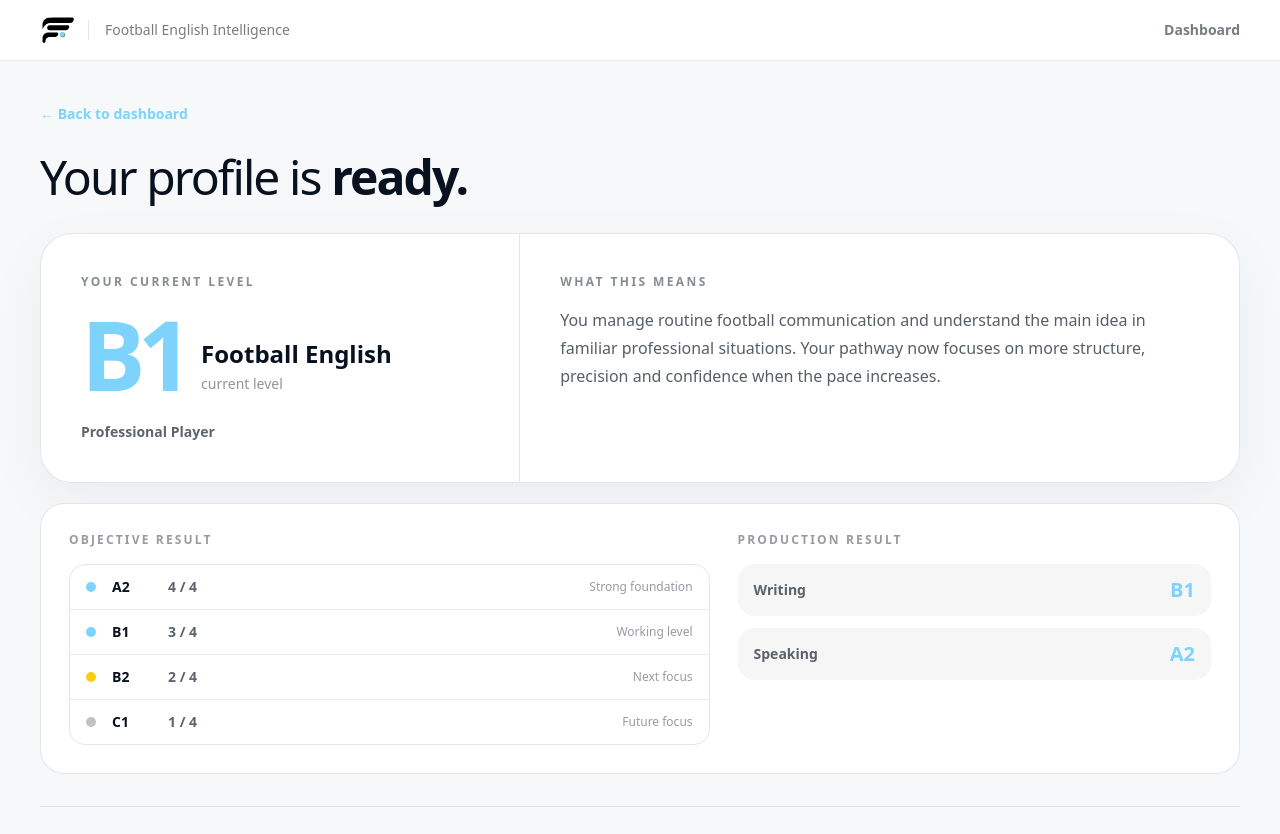
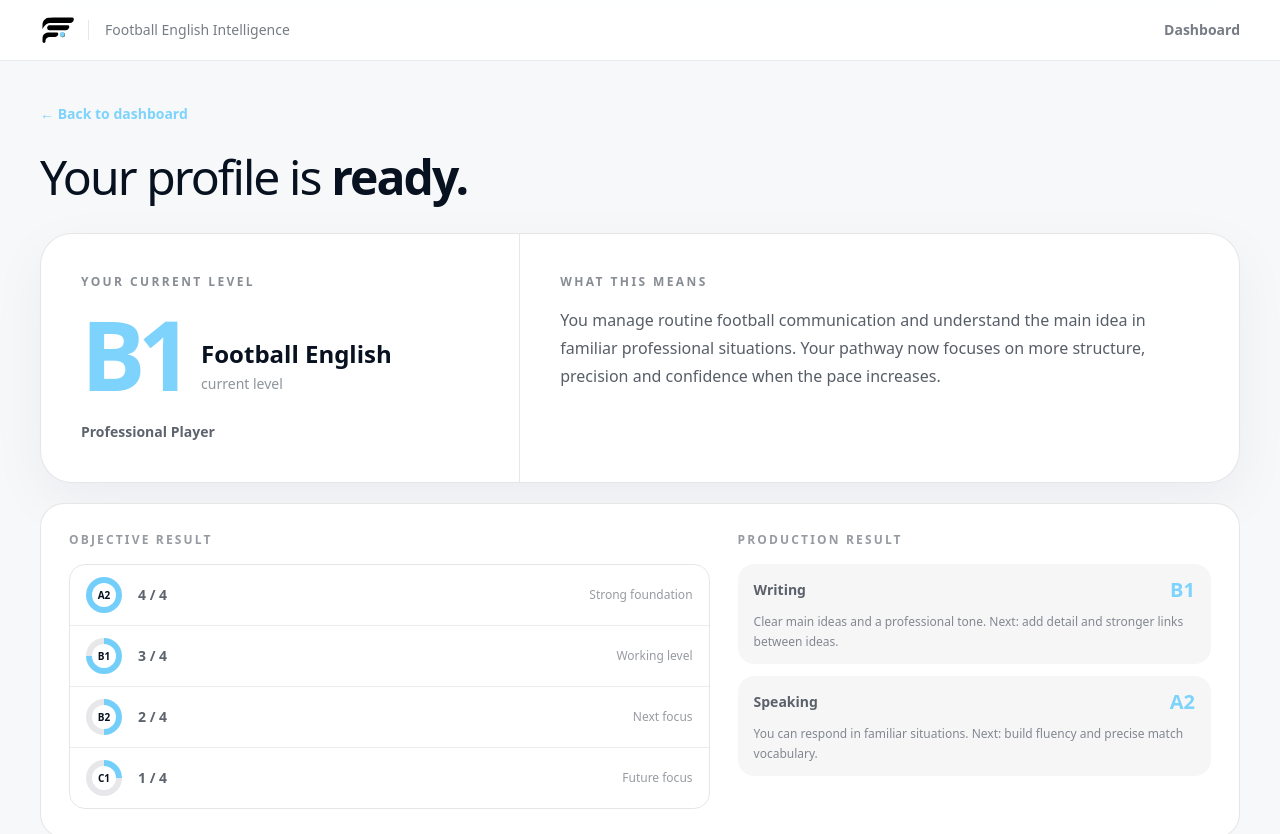
Before and after one commit to feifootball/fei-platform, a Next.js app: page /diagnostic/results/1 in a window 1280 px wide. Shown: the top 834 px of the page. Built offline with nearby package versions, Linux system fonts and the light colour scheme; no server answers; the database is empty.

Commit message:
Add circular evidence and richer production results

```diff
--- a/app/diagnostic/results/[attemptId]/page.tsx
+++ b/app/diagnostic/results/[attemptId]/page.tsx
@@ -164,14 +164,15 @@ export default function DiagnosticResultPage() {
               <p className="text-xs font-black uppercase tracking-[0.18em] text-fei-bg/42">Objective result</p>
               <div className="mt-4 overflow-hidden rounded-2xl border border-fei-bg/10">
                 {[
-                  ['A2', '4 / 4', 'Strong foundation', 'bg-fei-sky'],
-                  ['B1', '3 / 4', 'Working level', 'bg-fei-sky'],
-                  ['B2', '2 / 4', 'Next focus', 'bg-fei-yellow'],
-                  ['C1', '1 / 4', 'Future focus', 'bg-fei-bg/25'],
-                ].map(([level, score, status, dot]) => (
-                  <div key={level} className="flex items-center gap-4 border-b border-fei-bg/[0.08] px-4 py-3 last:border-b-0">
-                    <span className={`h-2.5 w-2.5 shrink-0 rounded-full ${dot}`} />
-                    <span className="w-10 text-sm font-black text-fei-bg">{level}</span>
+                  ['A2', '4 / 4', 'Strong foundation', 100],
+                  ['B1', '3 / 4', 'Working level', 75],
+                  ['B2', '2 / 4', 'Next focus', 50],
+                  ['C1', '1 / 4', 'Future focus', 25],
+                ].map(([level, score, status, percentage]) => (
+                  <div key={level as string} className="flex items-center gap-4 border-b border-fei-bg/[0.08] px-4 py-3 last:border-b-0">
+                    <div className="flex h-9 w-9 items-center justify-center rounded-full" style={{ background: `conic-gradient(#73cffa ${percentage}%, rgba(15,23,42,0.10) 0)` }}>
+                      <span className="flex h-6 w-6 items-center justify-center rounded-full bg-white text-[10px] font-black text-fei-bg">{level}</span>
+                    </div>
                     <span className="text-sm font-semibold text-fei-bg/65">{score}</span>
                     <span className="ml-auto text-xs font-medium text-fei-bg/42">{status}</span>
                   </div>
@@ -180,9 +181,15 @@ export default function DiagnosticResultPage() {
             </div>
             <div>
               <p className="text-xs font-black uppercase tracking-[0.18em] text-fei-bg/42">Production result</p>
-              <div className="mt-4 grid gap-3 sm:grid-cols-2 lg:grid-cols-1">
-                <div className="flex items-center justify-between rounded-2xl bg-fei-bg/[0.035] px-4 py-3"><span className="text-sm font-semibold text-fei-bg/65">Writing</span><span className="text-xl font-black text-fei-sky">B1</span></div>
-                <div className="flex items-center justify-between rounded-2xl bg-fei-bg/[0.035] px-4 py-3"><span className="text-sm font-semibold text-fei-bg/65">Speaking</span><span className="text-xl font-black text-fei-sky">A2</span></div>
+              <div className="mt-4 grid gap-3">
+                <div className="rounded-2xl bg-fei-bg/[0.035] px-4 py-3">
+                  <div className="flex items-center justify-between"><span className="text-sm font-semibold text-fei-bg/65">Writing</span><span className="text-xl font-black text-fei-sky">B1</span></div>
+                  <p className="mt-2 text-xs leading-5 text-fei-bg/48">Clear main ideas and a professional tone. Next: add detail and stronger links between ideas.</p>
+                </div>
+                <div className="rounded-2xl bg-fei-bg/[0.035] px-4 py-3">
+                  <div className="flex items-center justify-between"><span className="text-sm font-semibold text-fei-bg/65">Speaking</span><span className="text-xl font-black text-fei-sky">A2</span></div>
+                  <p className="mt-2 text-xs leading-5 text-fei-bg/48">You can respond in familiar situations. Next: build fluency and precise match vocabulary.</p>
+                </div>
               </div>
             </div>
           </div>
```
